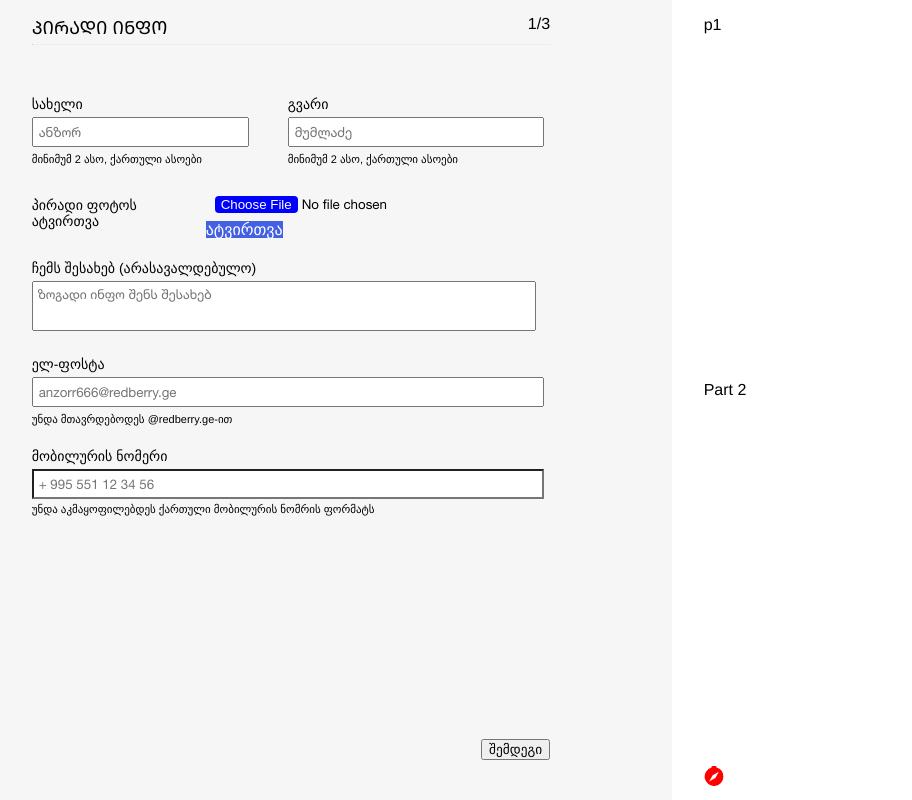
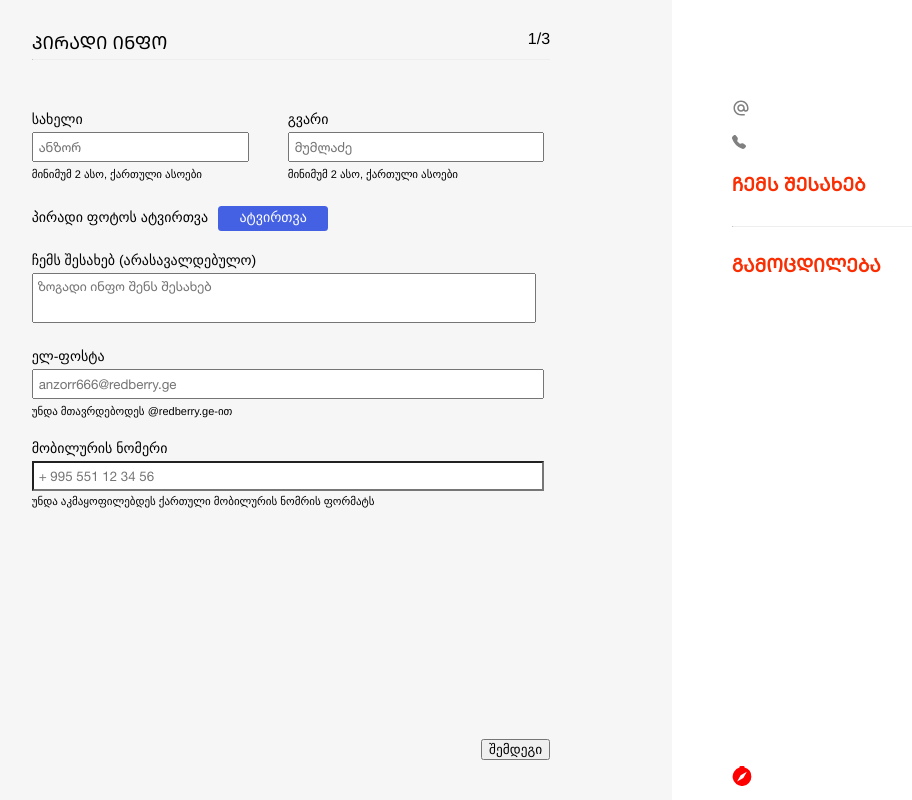
Before and after one commit to iguna18/resumaker, a React (Create React App) app: page /1 in a window 1280 px wide. Shown: the whole page, without its empty margins (75-987 px from the left). Built offline with nearby package versions, Linux system fonts and the light colour scheme.

Commit message:
building resume panel

```diff
--- a/src/App.js
+++ b/src/App.js
@@ -15,7 +15,6 @@ const Container = ({ children }) => (
 const NotFoundPage = () => <div>404: Page Not Found</div>;
 
 const App = () => {
-
 
   return (
     <Router>
--- a/src/components/Field.js
+++ b/src/components/Field.js
@@ -140,7 +140,6 @@ const Field = ({under, name, geoName, type, isSmall, otherAtt, placeholder, show
         }
         {
           name == 'photo' &&
-          // <label htmlFor={name}>ატვირთვა</label>
           <UploadLabel htmlFor={name}>ატვირთვა</UploadLabel>
         }
       </div>
--- a/src/components/FormWrapper.js
+++ b/src/components/FormWrapper.js
@@ -72,7 +72,7 @@ export default ({children}) => {
     <div style={{display:'flex', flexDirection:'column', height:'100%', justifyContent:'space-between'}}>
       <div>
         <div style={{width:'81%'}}>
-          <div style={{display:'flex', justifyContent:'space-between', marginTop:'15px',width:''}}>
+          <div style={{display:'flex', justifyContent:'space-between', marginTop:'30px',width:''}}>
               <div style={{fontSize:18,  fontWeight:530}}>{['','ᲞᲘᲠᲐᲓᲘ ᲘᲜᲤᲝ', 'ᲒᲐᲛᲝᲪᲓᲘᲚᲔᲑᲐ', 'ᲒᲐᲜᲐᲗᲚᲔᲑᲐ'].at(pageid)}</div>
               <div>{pageid}/3</div>
           </div>
--- a/src/components/cv.js
+++ b/src/components/cv.js
@@ -1,12 +1,44 @@
 import React from 'react';
-import {BsFillCompassFill} from 'react-icons/bs'
+import {BsFillCompassFill, BsTelephoneFill} from 'react-icons/bs'
+import colors, { Divider } from '../styles/styles';
+import {MdAlternateEmail} from 'react-icons/md'
+import { useSelector } from 'react-redux';
+import { Img } from '../styles/styles';
 
-function Cv() {
+const Cv = () => {
+  const state = useSelector(state=>state.form)
+  const name =
+    ((state['firstName_0']?state['firstName_0']:'\xa0') + ' '
+    + (state['lastName_0']?state['lastName_0']:'\xa0')).toUpperCase()
+
   return (
     <div style={{ backgroundColor:"white", display: "flex", flexDirection: "column", height:'100%',
-                    padding: "1em 2em"}}>
-      <div style={{ flex: 1 }}> p1 </div>
-      <div style={{ flex: 1 }}>Part 2</div>
+                    padding: "1em 60px"}}>
+      <div style={{ flex: 1 }}>
+        {state['photo_0'] && <Img src={state['photo_0']} alt="Uploaded Photo" />}
+        <h1 style={{color:colors.HeadlineRed}}>
+          {name}
+        </h1>
+        <p>
+          <MdAlternateEmail style={{color:'gray', position:'relative', fontSize:18, top:3, marginRight:9}}/>
+          <span>{state['email_0']}</span>
+        </p>
+        <p>
+          <BsTelephoneFill style={{color:'gray', position:'relative', fontSize:14, top:1, marginRight:12}}/>
+          <span>{state['number_0']}</span>
+        </p>
+        <h3 style={{color:colors.HeadlineRed}}>
+          ᲩᲔᲛᲡ ᲨᲔᲡᲐᲮᲔᲑ
+        </h3>
+        <p>
+          {state['aboutMe_0']}
+        </p>
+        <Divider thin/>
+        <h3 style={{color:colors.HeadlineRed}}>
+          ᲒᲐᲛᲝᲪᲓᲘᲚᲔᲑᲐ
+        </h3>
+      </div>
+      {/* <div style={{ flex: 1 }}>Part 2</div> */}
       <div style={{ height: 50, marginTop:20 }}>
         <BsFillCompassFill color='red' size={20} />
       </div>
--- a/src/styles/styles.js
+++ b/src/styles/styles.js
@@ -1,4 +1,12 @@
 import styled from 'styled-components';
+
+
+const colors = {
+  HeadlineRed: '#f92e03',
+  ButtonBlue: '#4461e3',
+  ButtonHoverBlue: '#122680'
+}
+export default colors
 
 export const Strip = styled.div`
   flex: ${props => props.flex};
@@ -13,6 +21,9 @@ export const Input = styled.input`
   font-family: "HelveticaNeue";
   font-size: "16px";
   margin-bottom: 2px;
+  ${props => props.name === 'photo' &&
+    `display: none;`
+  }
   color:${props => props.type === "date" && 'gray'};
   ${props => props.type === "number" && `
     -webkit-appearance: none;
@@ -50,6 +61,23 @@ export const Validation = styled.div`
 `
 
 export const UploadLabel = styled.label`
-  background-color: #4461e3;
+  background-color: ${colors.ButtonBlue};
   color: white;
+  display: block;
+  text-align: center;
+  line-height: 22.5px;
+  height: 25px;
+  width: 110px;
+  font-size: 14px;
+  border-radius: 3.5px;
+  margin-left: 10px;
+  &:hover {
+    background-color: ${colors.ButtonHoverBlue};
+    cursor: pointer;
+  }
 `
+export const Img = styled.img`
+  float: right;
+  margin-left: 10px;
+  width:90px
+`
```
